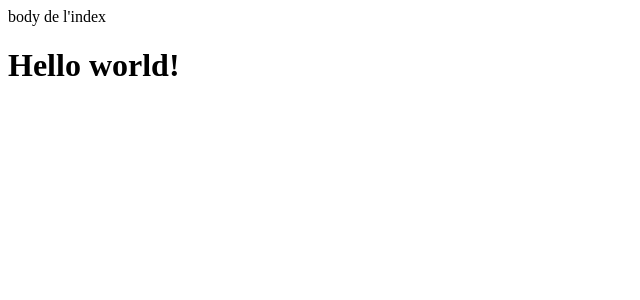
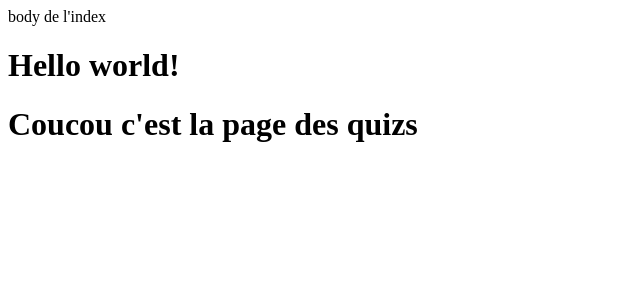
Before and after one commit to 2019-2020-ps6/2022-2023-ps6-les-gourmets, an Angular app in the folder front-end/: page /ListeQuizPage in a window 1280 px wide. Shown: the top 300 px of the page, without its empty margins (0-640 px from the left). Built offline with nearby package versions, Linux system fonts and the light colour scheme.

Commit message:
Link ListeQuizPage v3

```diff
--- a/front-end/src/app/app.component.html
+++ b/front-end/src/app/app.component.html
@@ -1 +1,4 @@
 <h1>{{title}}</h1>
+<div class="main-content">
+    <router-outlet></router-outlet>
+</div>
```
